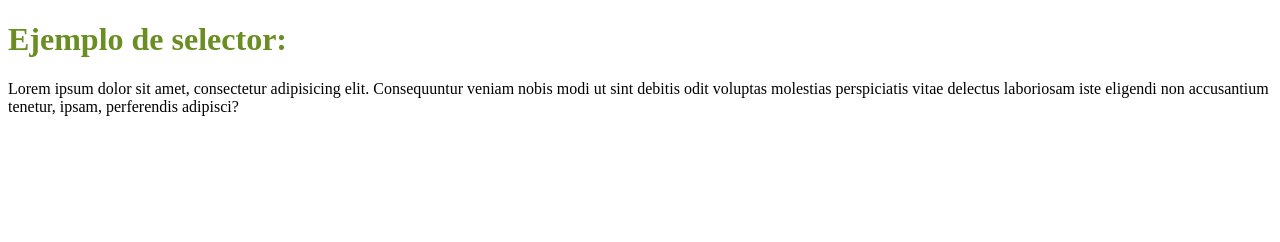
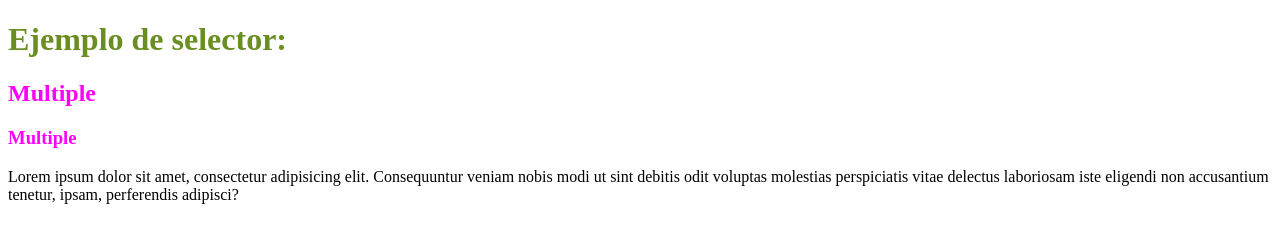
Before and after one commit to JPaulSalazar/selectores, a plain HTML site: page index.html in a window 1280 px wide. Drawn offline with Linux system fonts and the light colour scheme.

Commit message:
agregue una declaracion multiple

```diff
--- a/index.html
+++ b/index.html
@@ -16,6 +16,12 @@
         <h1>
             Ejemplo de selector:
         </h1>
+        <h2>
+            Multiple
+        </h2>
+        <h3>
+            Multiple
+        </h3>
         <p>
             Lorem ipsum dolor sit amet, consectetur adipisicing elit. Consequuntur veniam nobis modi ut sint debitis odit voluptas molestias perspiciatis vitae delectus laboriosam iste eligendi non accusantium tenetur, ipsam, perferendis adipisci?
         </p>
--- a/styles.css
+++ b/styles.css
@@ -1,9 +1,14 @@
 /* selector universal:
  *{
-    color: pink
+    color: pink;
 } */
 
 /* selector de etiqueta o tipo: */
 h1 {
-    color: olivedrab;
+    color:olivedrab;
 }
+
+/* Declaracion multiple: */
+h2, h3{
+    color: fuchsia;
+}
```
